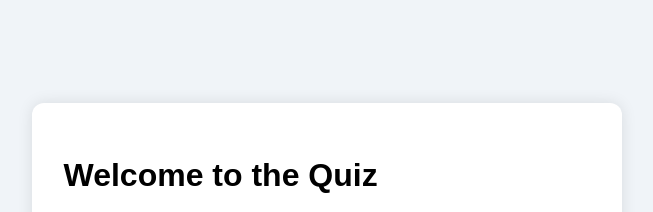
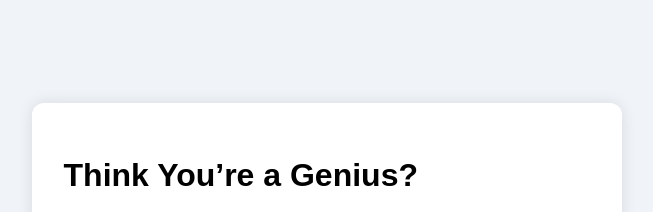
Before and after one commit to joeb-brfc/quiz, a plain HTML site: page index.html in a window 1280 px wide. Shown: the top 212 px of the page, without its empty margins (316-969 px from the left). Drawn offline with Linux system fonts and the light colour scheme.

Commit message:
update header text

```diff
--- a/index.html
+++ b/index.html
@@ -14,7 +14,7 @@
       <div class="quiz-container">
         <!-- Start Screen -->
         <div class="start-screen">
-          <h1>Welcome to the Quiz</h1>
+          <h1>Think You’re a Genius?</h1>
           <img src="assets/images/quiz-logo.png" alt="Quiz Logo" class="logo" />
         </div>
 
```
